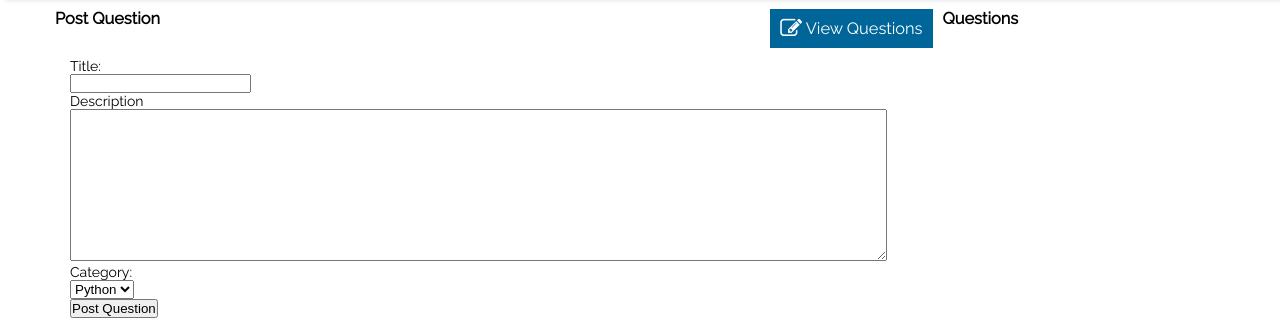
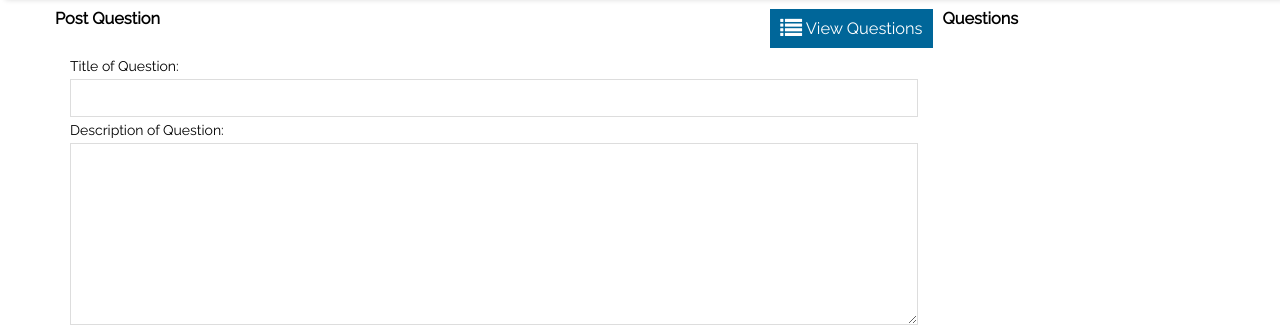
Before and after one commit to Felix45/StackOverflow-Lite, a plain HTML site: page questions.html in a window 1280 px wide. Shown: the part 66-396 px from the top of the page. Drawn offline with Linux system fonts and the light colour scheme.

Commit message:
[finishes #162670562] Finished working on post a question's page

```diff
--- a/questions.html
+++ b/questions.html
@@ -55,24 +55,27 @@
 		 <div class="question">
 		 	<div class="column-lg-9 column-md-9 column-sm-9 col-xs-12">
 		 		<div class="row">
-		 				<h3> Post Question <a href="" id="post_question"><span class="fa fa-edit fa-lg"></span> View Questions </a></h3>
+		 				<h3> Post Question <a href="" id="post_question"><span class="fa fa-list fa-lg"></span> View Questions </a></h3>
 		 		</div>
 		 		<!-- Start top questions section -->
 		 		<div class="row">
 		 			<div class="column-lg-12 column-md-12 column-sm-12 column-xs-12">
 		 			 <div class="post-question-form">
 		 			 	<form action="" method="post">
-		 					<div>Title:</div>
+		 					<div>Title of Question:</div>
 		 					<div>
 								<input type="text" name="title" />
 		 					</div>
-		 					<div>Description</div>
-		 					<div>
+		 					<div>Description of Question:</div>
+		 					<div class="question-description">
 								<textarea rows="10" cols="100%"></textarea>
+								<div>
+
+								</div>
 		 					</div>
 		 					<div>Category:</div>
 		 					<div>
-								<select name="category">
+								<select name="category" multiple>
 									<option value="python">	Python </option>
 									<option value="java"> Java </option>
 									<option value="php">PHP</option>
--- a/styles/style.css
+++ b/styles/style.css
@@ -221,6 +221,31 @@ div.header{margin:0;}
 .question .question-item .category-labels a{
 	padding: 5px;
 	background-color: #E1ECF4;
+}
+
+.post-question-form form{
+
+}
+.post-question-form input , .post-question-form textarea , .post-question-form button{
+	width: 100%;
+	margin: 5px 0;
+	padding: 10px;
+	font-family: raleway;
+	font-size:14px;
+	border: 1px solid #ddd;
+}
+.post-question-form select{
+	width: 100%;
+	padding: 5px;
+	cursor: pointer;
+}
+.post-question-form button{
+	color:#fff;
+	cursor: pointer;
+	background-color: #006699;
+	border:1px solid #006699;
+	padding: 10px 5px;
+	border-radius: 5px;
 }
 .cards{
 	padding: 10px 0;
```
